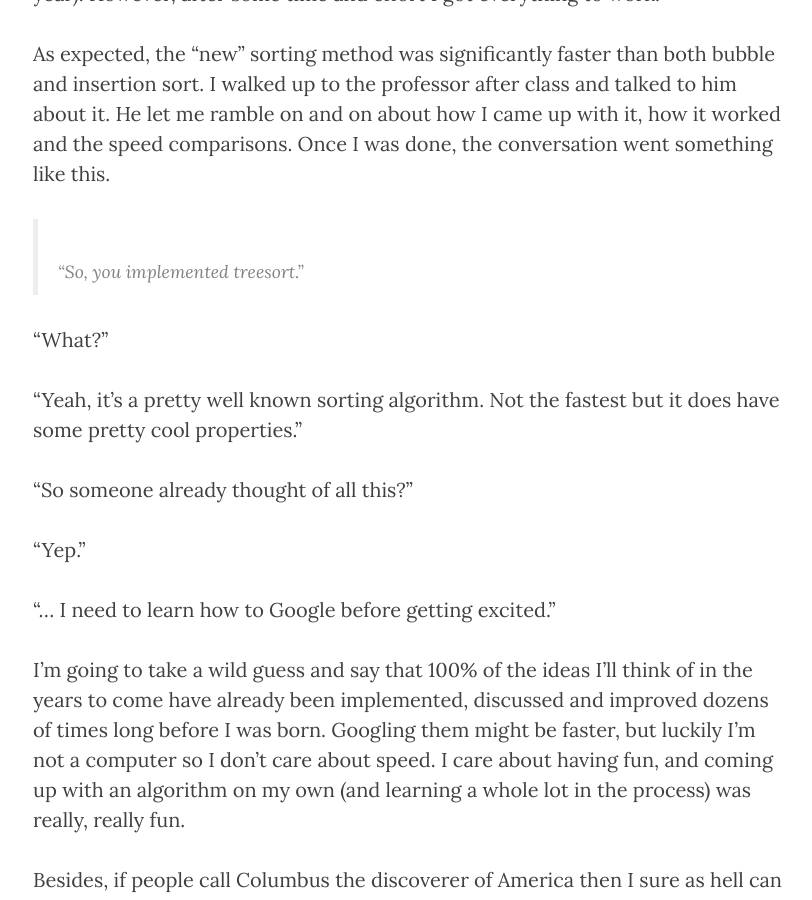
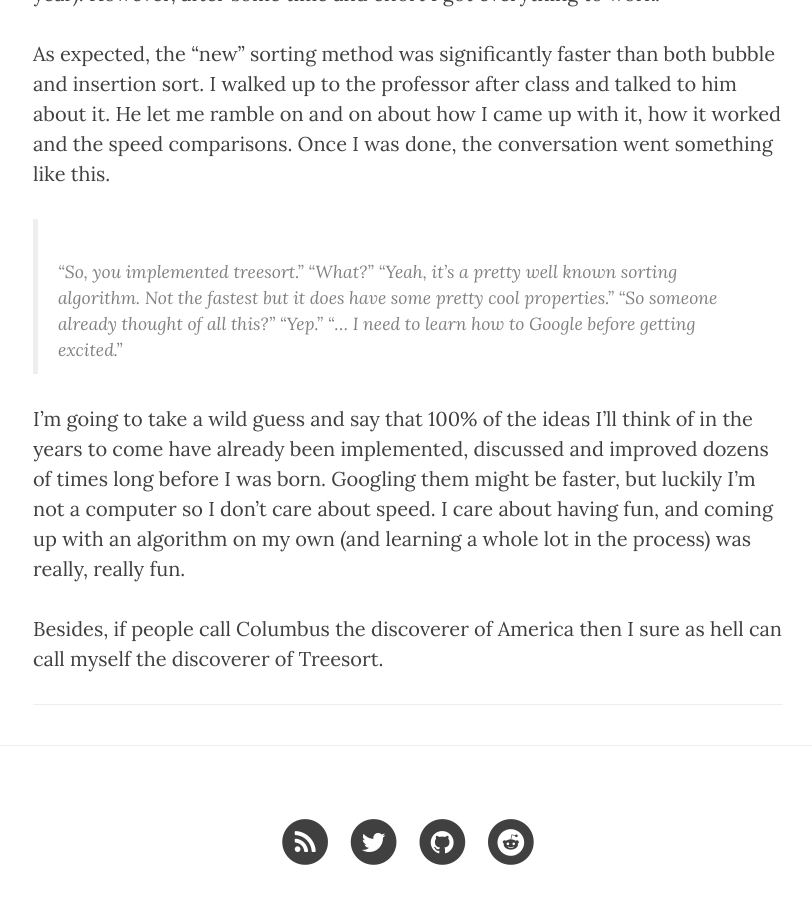
Before and after one commit to nicolas-siplis-zz/nicolas-siplis.github.io, a Jekyll site: the page built from _posts/2015-11-12-inventing-treesort.markdown, in a window 1280 px wide and 900 px high, scrolled down 1417 px. Shown: the whole window, without its empty margins (232-1044 px from the left). Built offline with Jekyll 4.4.1, drawn with Linux system fonts in a browser that asks for light colours; nearby versions of some CDN libraries.

Commit message:
Reformatted quotes

```diff
--- a/_posts/2015-11-12-inventing-treesort.markdown
+++ b/_posts/2015-11-12-inventing-treesort.markdown
@@ -19,15 +19,10 @@ Naturally I wanted to brag about my discovery to someone, so I created a basic i
 As expected, the “new” sorting method was significantly faster than both bubble and insertion sort. I walked up to the professor after class and talked to him about it. He let me ramble on and on about how I came up with it, how it worked and the speed comparisons. Once I was done, the conversation went something like this.
 
  > “So, you implemented treesort.”
-
- “What?”
-
+ > “What?”
  “Yeah, it’s a pretty well known sorting algorithm. Not the fastest but it does have some pretty cool properties.”
-
  “So someone already thought of all this?”
-
  “Yep.”
-
  “… I need to learn how to Google before getting excited.”
 
 I’m going to take a wild guess and say that 100% of the ideas I’ll think of in the years to come have already been implemented, discussed and improved dozens of times long before I was born. Googling them might be faster, but luckily I’m not a computer so I don’t care about speed. I care about having fun, and coming up with an algorithm on my own (and learning a whole lot in the process) was really, really fun.
```
